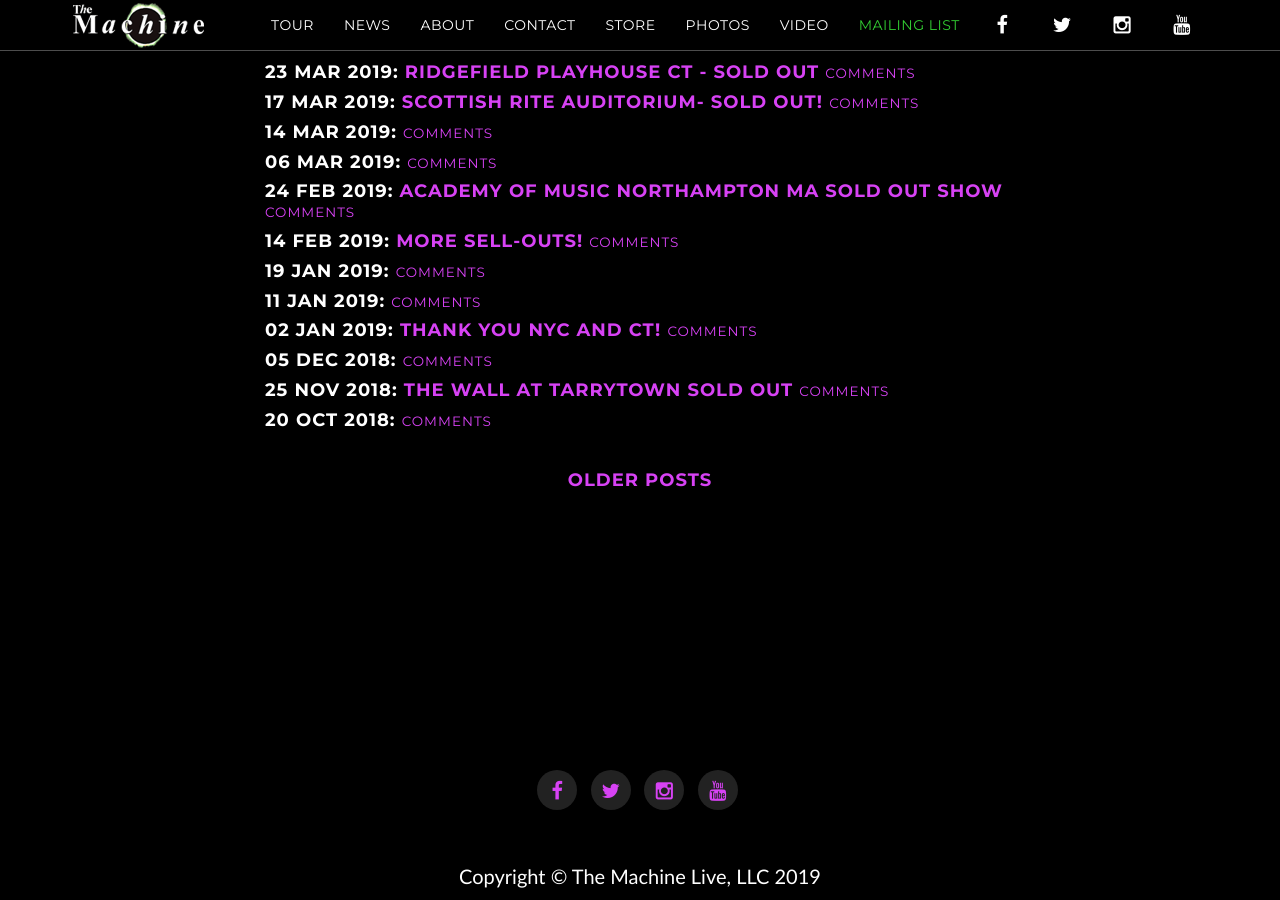
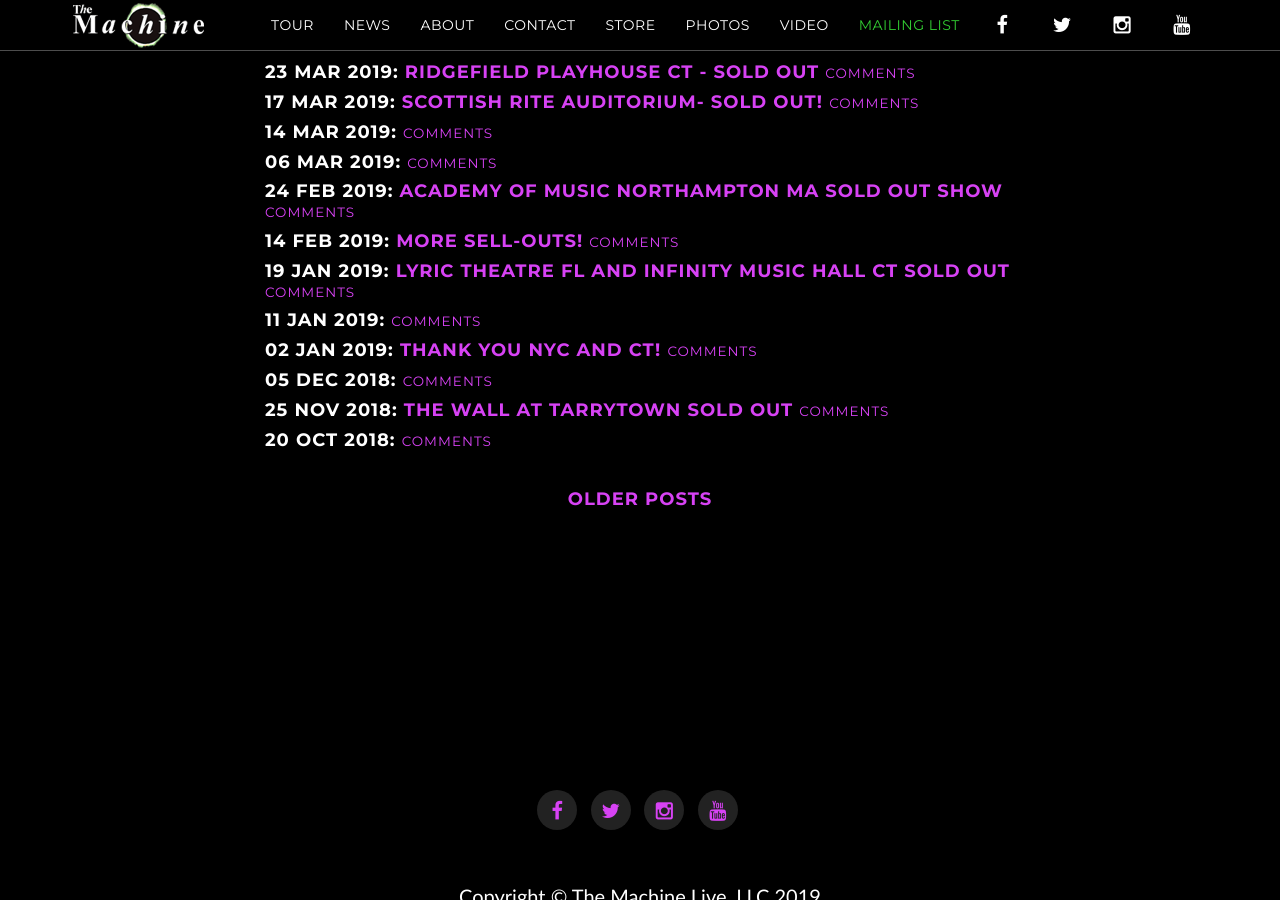
Before and after one commit to machineweb/machineweb.github.io, a Jekyll site: the page built from blog/index.html, in a window 1280 px wide and 900 px high, scrolled down 364 px. Built offline with Jekyll 4.4.1, drawn with Linux system fonts in a browser that asks for light colours; the list of posts is cut into pages by our own code; comment, search, counter and statistics services are not loaded.

Commit message:
Updated news item

```diff
--- a/_posts/2019-01-19-.md
+++ b/_posts/2019-01-19-.md
@@ -1,7 +1,7 @@
 ---
 layout: post
 section-type: post
-title:
+title: Lyric Theatre FL and Infinity Music Hall CT SOLD OUT
 ---
 
 <p><strong>Thank you once again, Machine fans!!!</strong> Two more sell out shows in 2019.. <strong>The Lyric Theatre</strong> in Stuart, Florida and The <strong>Infinity Music Hall</strong> in Norfolk, CT are both SOLD OUT.</p>
```
